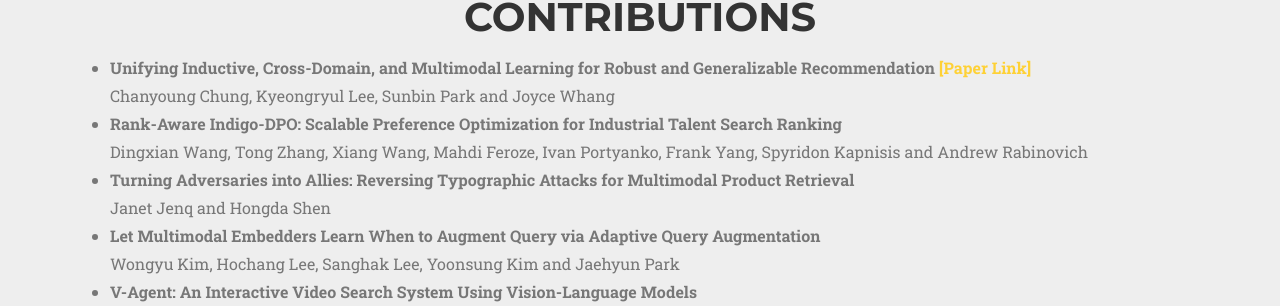
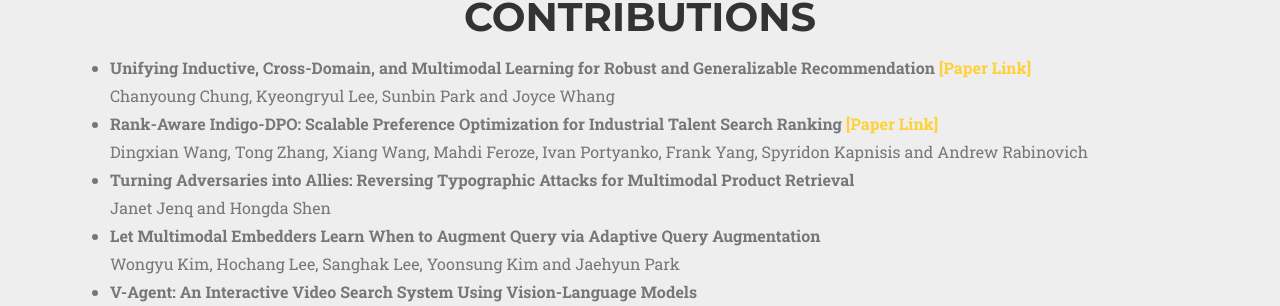
Before and after one commit to mmgensr-cikm25/mmgensr-cikm25.github.io, a Jekyll site: the page built from index.md, in a window 1280 px wide and 900 px high, scrolled down 3022 px. Shown: the part 147-453 px from the top of the window. Built offline with Jekyll 4.4.1, drawn with Linux system fonts in a browser that asks for light colours; nearby versions of some CDN libraries; some web fonts are replaced.

Commit message:
Add paper link to Rank-Aware Indigo-DPO entry

```diff
--- a/_includes/contributions.html
+++ b/_includes/contributions.html
@@ -11,7 +11,7 @@
         <ul class="large text-muted">
           <li><b>Unifying Inductive, Cross-Domain, and Multimodal Learning for Robust and Generalizable Recommendation <a href="https://arxiv.org/abs/2510.21812" target="_blank">[Paper Link]</a></b><br>
               Chanyoung Chung, Kyeongryul Lee, Sunbin Park and Joyce Whang</li>
-          <li><b>Rank-Aware Indigo-DPO: Scalable Preference Optimization for Industrial Talent Search Ranking</b><br>
+          <li><b>Rank-Aware Indigo-DPO: Scalable Preference Optimization for Industrial Talent Search Ranking <a href="/assets/files/CIKM25-MMGenSR-RankDPO.pdf" target="_blank">[Paper Link]</a></b><br>
               Dingxian Wang, Tong Zhang, Xiang Wang, Mahdi Feroze, Ivan Portyanko, Frank Yang, Spyridon Kapnisis and Andrew Rabinovich</li>
           <li><b>Turning Adversaries into Allies: Reversing Typographic Attacks for Multimodal Product Retrieval</b><br>
               Janet Jenq and Hongda Shen</li>
```
